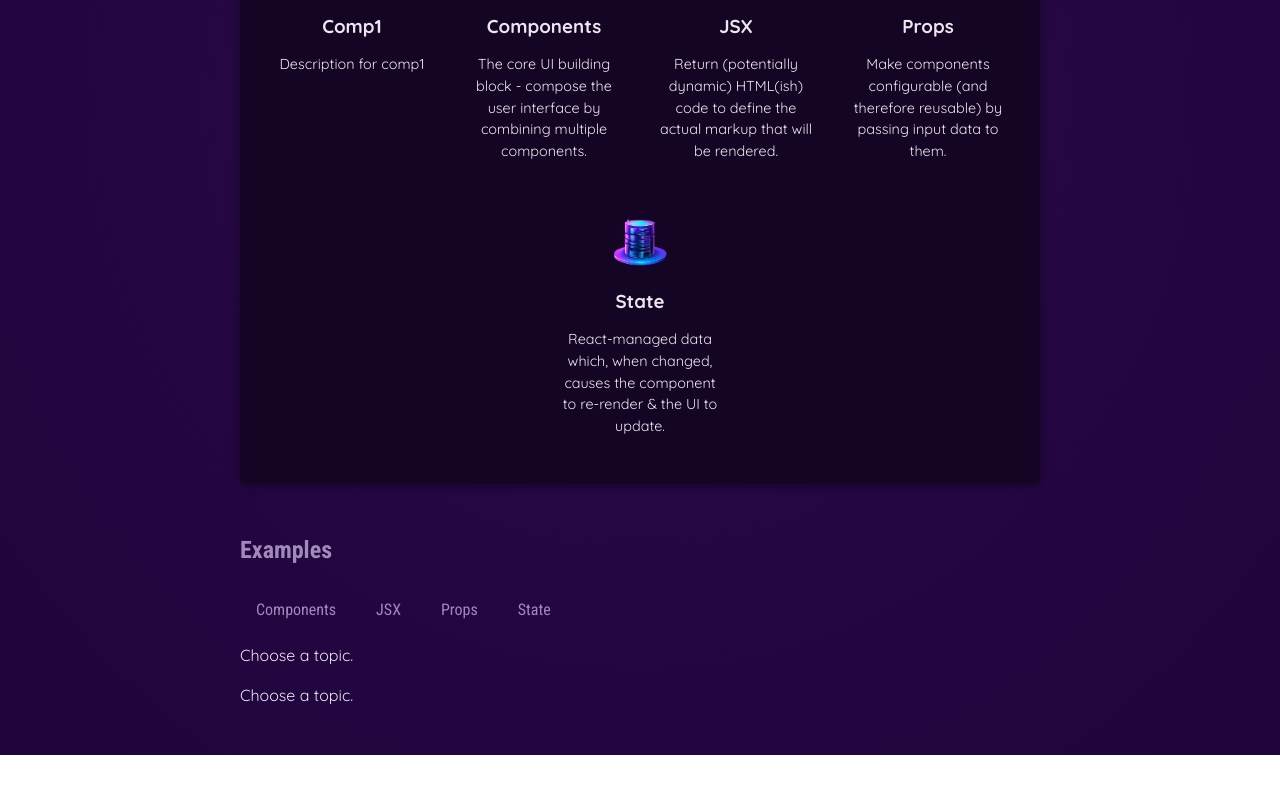
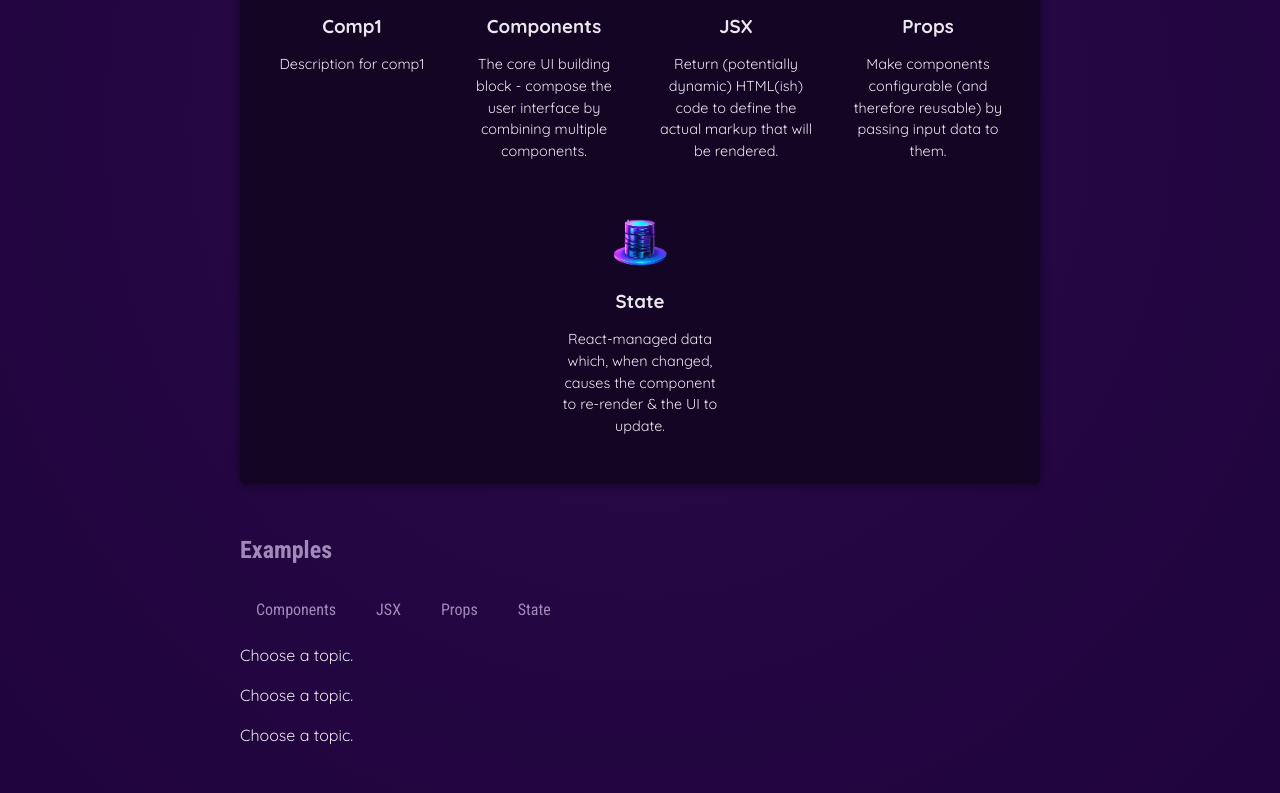
Before and after one commit to canonbas03/reactLectures, a React (Vite) app in the folder 01-starting-project/: page / in a window 1280 px wide. Shown: the part 550-1343 px from the top of the page. Before the commit the page ends 1305 px from the top, so only its background shows below. Built offline with nearby package versions, Linux system fonts and the light colour scheme.

Commit message:
Update App.jsx

```diff
--- a/01-starting-project/src/App.jsx
+++ b/01-starting-project/src/App.jsx
@@ -14,6 +14,19 @@
   }
 
   console.log("APP COMPONENT EXECUTING");
+
+  let tabContent = <p>Choose a topic.</p>;
+  if (selectedTopic) {
+    tabContent = (
+      <div id="tab-content">
+        <h3>{EXAMPLES[selectedTopic].title}</h3>
+        <p>{EXAMPLES[selectedTopic].description}</p>
+        <pre>
+          <code>{EXAMPLES[selectedTopic].code}</code>
+        </pre>
+      </div>
+    );
+  }
   return (
     <div>
       <Header />
@@ -68,6 +81,7 @@
               </pre>
             </div>
           )}
+          {tabContent}
         </section>
       </main>
     </div>
```
